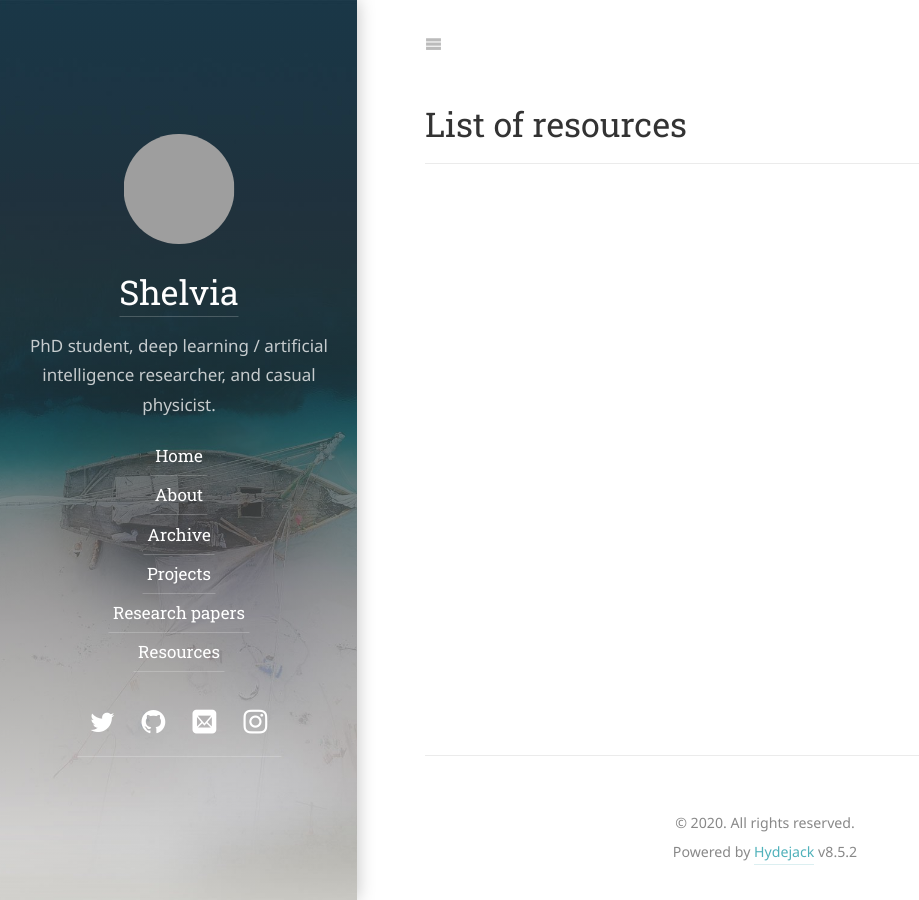
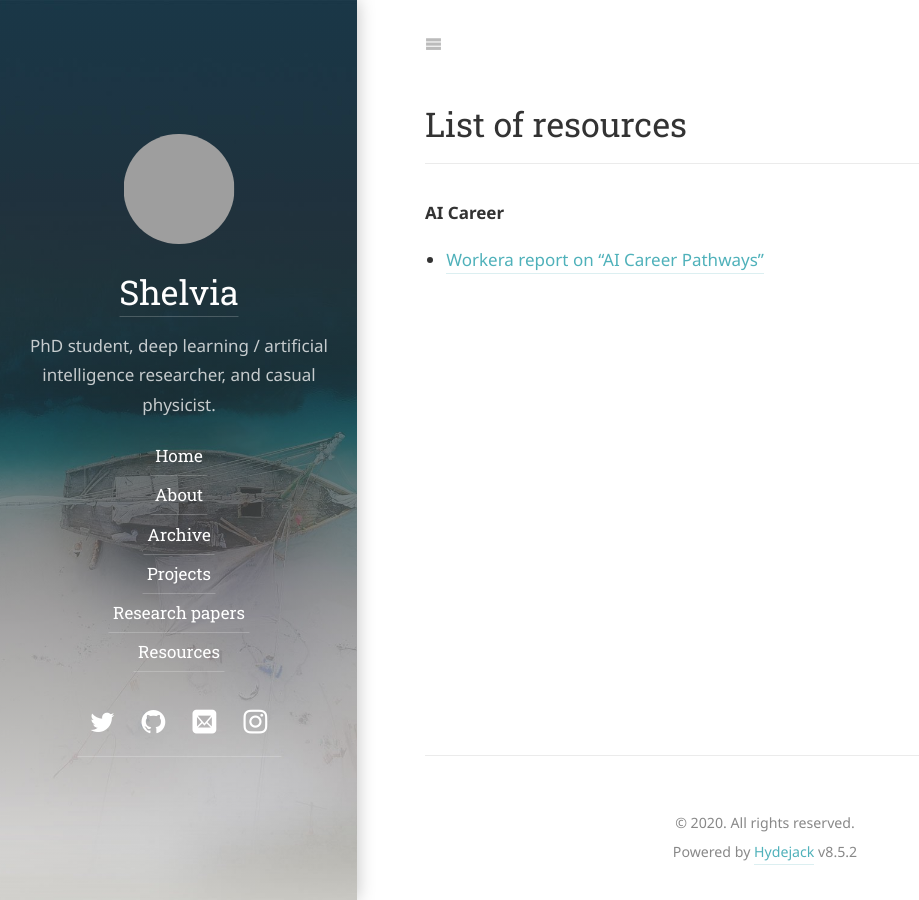
Before and after one commit to shelvia1039/shelvia, a Jekyll site: the page built from pages/resources.md, in a window 1280 px wide. Shown: the whole page, without its empty margins (0-919 px from the left). Built offline with Jekyll 4.4.1, drawn with Linux system fonts in a browser that asks for light colours; some web fonts are replaced; grey boxes are pictures that could not be loaded.

Commit message:
Update resources.md

```diff
--- a/pages/resources.md
+++ b/pages/resources.md
@@ -2,3 +2,6 @@
 layout: page
 title:  List of resources
 ---
+
+**AI Career**
+- [Workera report on "AI Career Pathways"](https://t.co/ZTfx3zWxfZ?amp=1)
```
